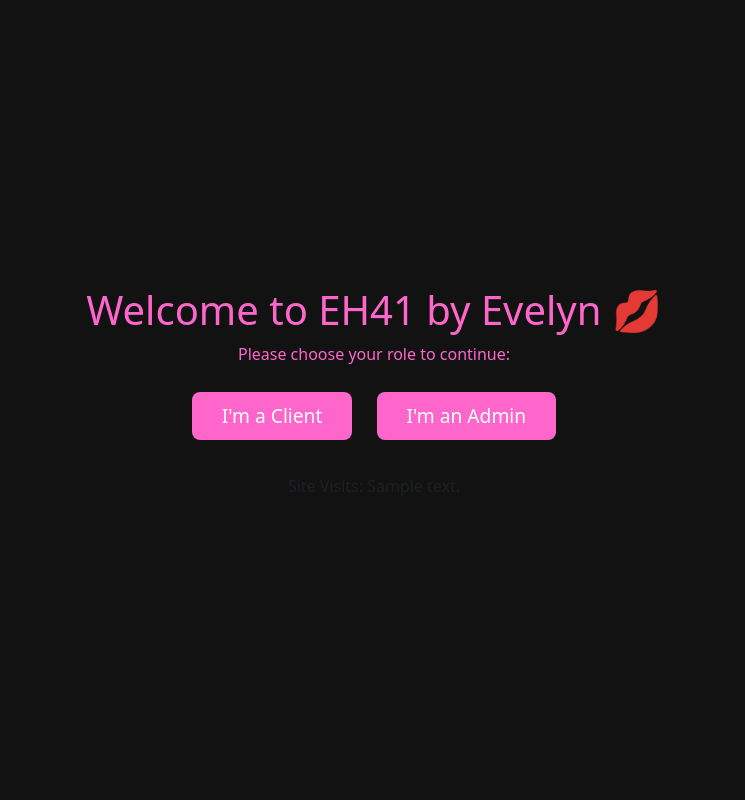
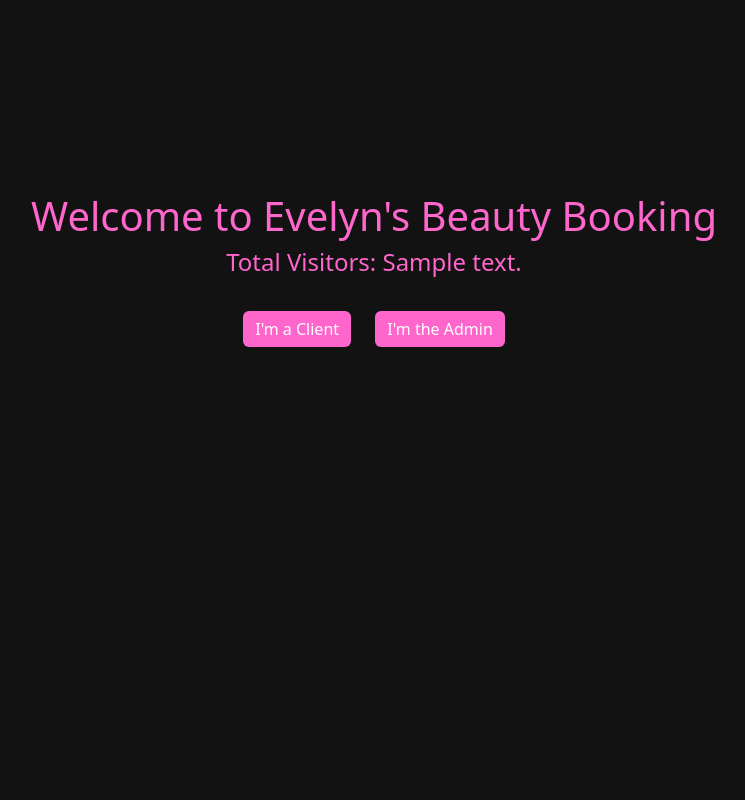
Before and after one commit to Wiles111/EH41, a Flask app: template templates/home.html in a window 1280 px wide. Shown: the whole page, without its empty margins (266-1011 px from the left). Run offline with Flask 3, Linux system fonts and the light colour scheme; the template is opened without the code that fills it: most values are stand-ins (such as "Sample title", 1, 10 or a date in 2020).

Commit message:
Update home.html

```diff
--- a/templates/home.html
+++ b/templates/home.html
@@ -1,41 +1,37 @@
+<!-- templates/home.html -->
 <!DOCTYPE html>
 <html lang="en">
 <head>
     <meta charset="UTF-8">
-    <title>Welcome – Evelyn’s EH41</title>
-    <link href="https://cdn.jsdelivr.net/npm/bootstrap@5.3.3/dist/css/bootstrap.min.css" rel="stylesheet">
+    <title>Welcome</title>
+    <link href="https://cdn.jsdelivr.net/npm/bootstrap@5.3.0/dist/css/bootstrap.min.css" rel="stylesheet">
     <style>
         body {
             background-color: #121212;
-            color: #ff66cc;
-            display: flex;
-            flex-direction: column;
-            align-items: center;
-            justify-content: center;
-            height: 100vh;
+            color: white;
             text-align: center;
+            padding-top: 15%;
         }
         .btn-pink {
             background-color: #ff66cc;
+            border: none;
             color: white;
-            border: none;
-            border-radius: 8px;
-            padding: 10px 30px;
-            font-size: 1.2rem;
             margin: 10px;
         }
         .btn-pink:hover {
             background-color: #ff3399;
         }
+        h1, h4 {
+            color: #ff66cc;
+        }
     </style>
 </head>
 <body>
-    <h1>Welcome to EH41 by Evelyn 💋</h1>
-    <p>Please choose your role to continue:</p>
-    <div>
+    <h1>Welcome to Evelyn's Beauty Booking</h1>
+    <h4>Total Visitors: {{ visits }}</h4>
+    <div class="mt-4">
         <a href="/book" class="btn btn-pink">I'm a Client</a>
-        <a href="/login" class="btn btn-pink">I'm an Admin</a>
+        <a href="/login" class="btn btn-pink">I'm the Admin</a>
     </div>
-    <p class="mt-4 text-muted">Site Visits: {{ visits }}</p>
 </body>
 </html>
```
